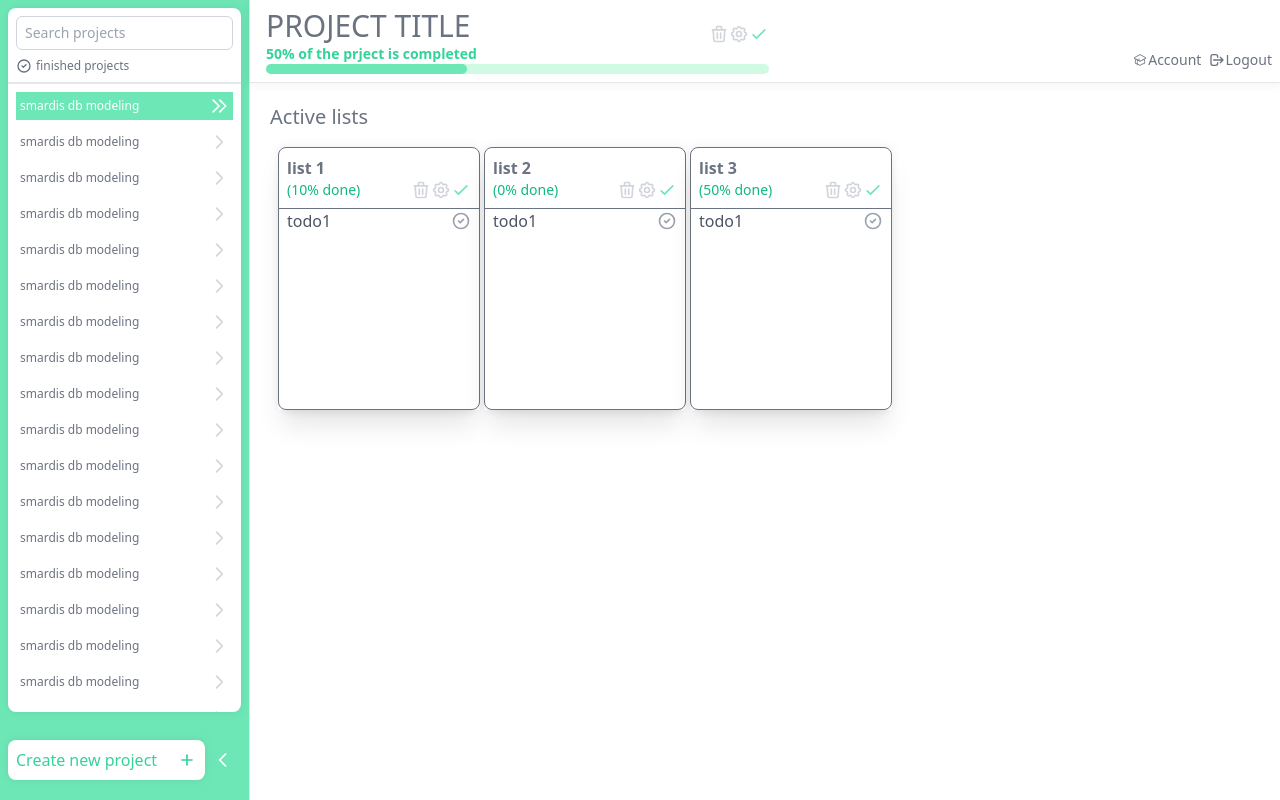
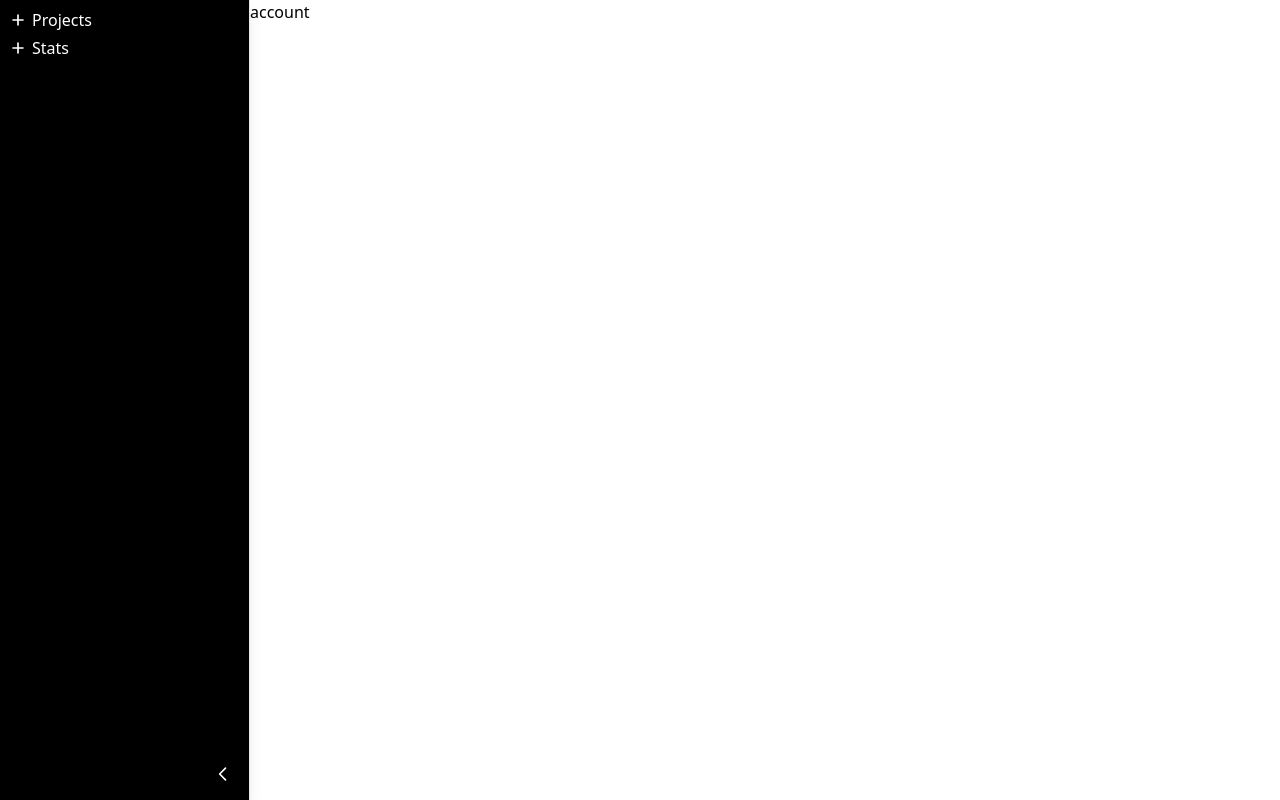
Before and after one commit to Saidfatah/EleqouentDo, a React (Create React App) app: page /account in a window 1280 px wide. Built offline with nearby package versions, Linux system fonts and the light colour scheme; what tailwind-heropatterns would draw is missing.

Commit message:
set upp app routing

```diff
--- a/package.json
+++ b/package.json
@@ -13,6 +13,7 @@
     "react-dnd": "^14.0.2",
     "react-dnd-html5-backend": "^14.0.0",
     "react-dom": "^17.0.1",
+    "react-router-dom": "^5.2.0",
     "react-scripts": "4.0.3",
     "rxjs": "^6.6.6",
     "web-vitals": "^1.1.1"
--- a/src/components/common/Icon.js
+++ b/src/components/common/Icon.js
@@ -210,11 +210,7 @@ const Icon = ({name,color,hoverColor,size,gorupHover}) => {
     }
 
     if(IconSvg === null) return null
-    return (
-        <div >
-            {IconSvg}
-        </div>
-    )
+    return IconSvg
 }
 
 export default Icon
--- a/src/components/layout/Base.js
+++ b/src/components/layout/Base.js
@@ -1,22 +1,56 @@
 import React from 'react'
 import Dashboard from './Dashboard'
 import SideBar from './SideBar'
-import Menu from './Menu'
 import CreateProject from '../Projects/CreateProject'
 import RemoveProjectModal from '../Projects/RemoveProjectModal'
 import FinishProjectModal from '../Projects/FinishProjectModal'
+import {
+    BrowserRouter as Router,
+    Switch,
+    Route,
+  } from "react-router-dom";
+
 
 
 const Base = () => {
     return (
-        <div className="flex relative   flex-row w-full h-screen bg-gray-900 flex-grow: 1" >
+        <Router>
+
+             <div className="flex relative  flex-row w-full h-screen  flex-grow: 1" >
                  <SideBar />
+
+                 <Switch>
+                   <Route exact path="/">
+                        <div>
+                            Home
+                        </div>
+                    </Route>
+                    <Route path="/project/:id">
                         <Dashboard/>
+                    </Route>
+
+                    <Route path="/projects">
+                        <div>
+                            projects
+                        </div>
+                    </Route>
+                    <Route path="/stats">
+                        <div>
+                            stats
+                        </div>
+                    </Route>
+                    <Route path="/account">
+                        <div>
+                            account
+                        </div>
+                    </Route>
+                </Switch>
 
                  <CreateProject />
                  <RemoveProjectModal />
                  <FinishProjectModal />
              </div>
+        </Router>
     )
 }
 
--- a/src/components/layout/SideBar.js
+++ b/src/components/layout/SideBar.js
@@ -1,6 +1,9 @@
 import React,{useState} from 'react'
-import ProjectsSeacrhableList from "../Projects/ProjectsSeacrhableList"
-
+import Icon from '../common/Icon'
+import { eventsService} from '../../rxjs/ModalService';
+import {
+    Link
+  } from "react-router-dom";
 
 
 const SIDE_BAR_WIDTH=250
@@ -14,10 +17,51 @@ const SideBar = () => {
         setexpanded(!expanded)
     }
 
+    const revealCreateProjectModal =e=>{
+        eventsService.sendEvent('REVEAL_CREATE_PROJECT_MODAL',true);
+     }
+
+
+
+    const _Link=({title,route,icon})=>{
+
+        return  <li  >
+        <Link className="w-full mb-1 group  flex flex-row justify-start items-center  group-hover:shadow-lg " to={route}>
+                <Icon name={icon} gorupHover={true}  color={"text-white"} hoverColor={"text-grey-100"} />
+                <p className="text-white  ml-1 " >{title}</p>
+        </Link>
+      </li>
+    }
+
+
     return (
         <div style={{width:sidebarWidth}}  className=" transition duration-500 ease-in-out  w-64 h-full overflow-x-auto bg-green-300   border-r border-gray-200 shadow-lg" >
-            <ProjectsSeacrhableList expanded={expanded} expandSideBar={expandSideBar} sidebarWidth={sidebarWidth} />
+            {/* <ProjectsSeacrhableList expanded={expanded} expandSideBar={expandSideBar} sidebarWidth={sidebarWidth} /> */}
+
+
+            <div className={"h-full flex-auto flex flex-col  bg-black  p-2 "+( sidebarWidth>=SIDE_BAR_WIDTH-10?"justify-between":"justify-end") }>
+                     {
+                          sidebarWidth>=SIDE_BAR_WIDTH-10
+                          ? <nav>
+                               <ul>
+                                  <_Link  title="Projects" icon="plus" route="/projects"/>
+                                  <_Link  title="Stats" icon="plus" route="/stats"/>
+                               </ul>
+                           </nav>
+                          :null
+                     }
+
+                     <button onClick={expandSideBar} className="group w-full p-2 flex flex-row justify-end items-end" >
+                           <Icon
+                           name={expanded?"arrow_left_single":"arrow_right_single"}
+                           gorupHover={true}
+                           color={"text-white"}
+                           hoverColor={"text-white"}
+                           />
+                     </button>
+            </div>
         </div>
+
     )
 }
 
```
Also changed, not shown: 1 other file (tests, documents, lock files or other folders). Lines whose indentation alone changed are shown as unchanged.
